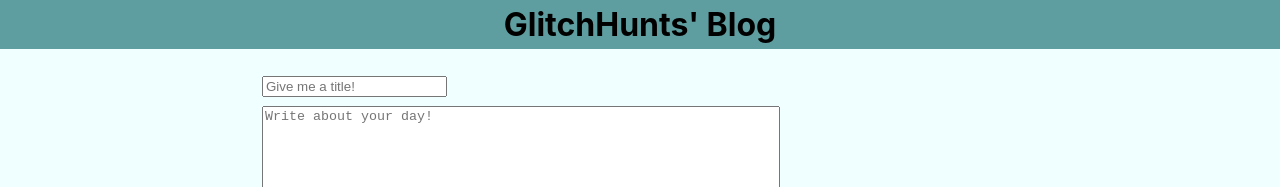
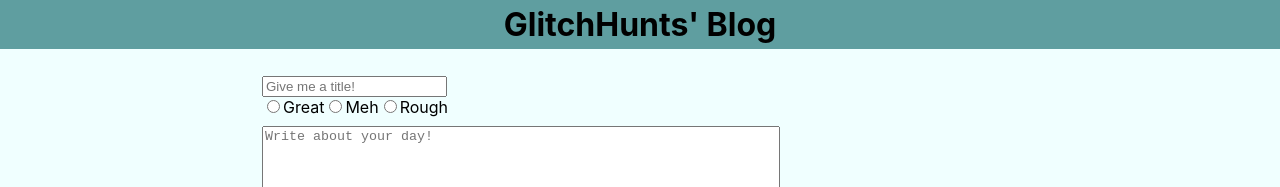
Before and after one commit to GlitchHunt/joeblog, a React (Create React App) app: page / in a window 1280 px wide. Shown: the top 187 px of the page. Built offline with nearby package versions, Linux system fonts and the light colour scheme; no server answers; the database is empty.

Commit message:
radio mood

```diff
--- a/src/App.js
+++ b/src/App.js
@@ -28,6 +28,7 @@ function App() {
   const [gamed, setGamed] = useState(false);
   const [exercised, setExercised] = useState(false);
   const [coded, setCoded] = useState(false);
+  const [mood, setMood] = useState();
   useEffect(() => {
     db.collection('blogs')
       .doc('2J64fVLMjr6uDV1LzIos')
@@ -56,13 +57,17 @@ function App() {
     setCoded(event.target.checked);
   };
 
+  const handlenMoodChange = (event) => {
+    setMood(event.target.value);
+  };
+
   const postDate = new Date();
 
   const formattedDate = format(postDate, 'do MMMM yyyy');
   console.log(formattedDate);
 
   const handleClick = () => {
-    const newEntry = { title, description, postDate, formattedDate, gamed, exercised, coded };
+    const newEntry = { title, description, postDate, formattedDate, gamed, exercised, coded, mood };
     db.collection('blogs')
       .doc('2J64fVLMjr6uDV1LzIos')
       .update({
@@ -88,6 +93,32 @@ function App() {
               value={title}
               placeholder="Give me a title!"
             />
+            <div>
+              <input
+                type="radio"
+                name="mood"
+                onChange={handlenMoodChange}
+                checked={mood === 'great'}
+                value="great"
+              />
+              <label htmlFor="great">Great</label>
+              <input
+                type="radio"
+                name="mood"
+                onChange={handlenMoodChange}
+                checked={mood === 'meh'}
+                value="meh"
+              />
+              <label htmlFor="meh">Meh</label>
+              <input
+                type="radio"
+                name="mood"
+                onChange={handlenMoodChange}
+                checked={mood === 'rough'}
+                value="rough"
+              />
+              <label htmlFor="rough">Rough</label>
+            </div>
           </div>
           <div className="post-content">
             <textarea
@@ -119,10 +150,16 @@ function App() {
             <div className="journal-entry-wrapper">
               <h1>{item.title}</h1>
               <p>{item.formattedDate}</p>
+              <p>{item.description}</p>
               <div>
                 {item.gamed && <img src={gamedimg} />}
                 {item.exercised && <img src={exercisedimg} />}
                 {item.coded && <img src={codedimg} />}
+              </div>
+              <div>
+                {item.mood === 'great' && <img src={gamedimg} />}
+                {item.mood === 'meh' && <img src={exercisedimg} />}
+                {item.mood === 'rough' && <img src={codedimg} />}
               </div>
             </div>
           ))}
```
